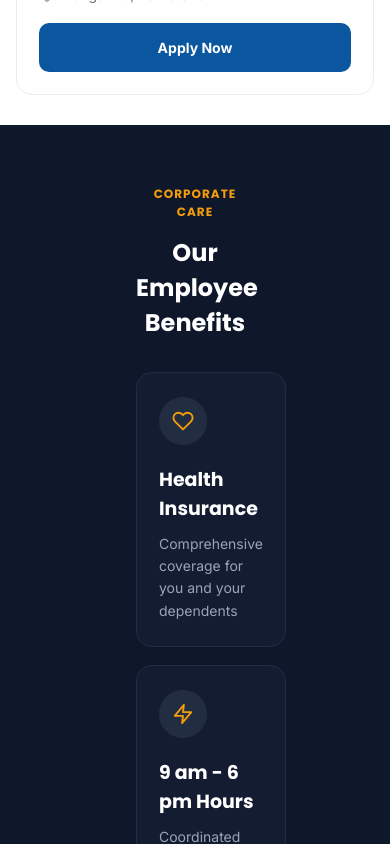
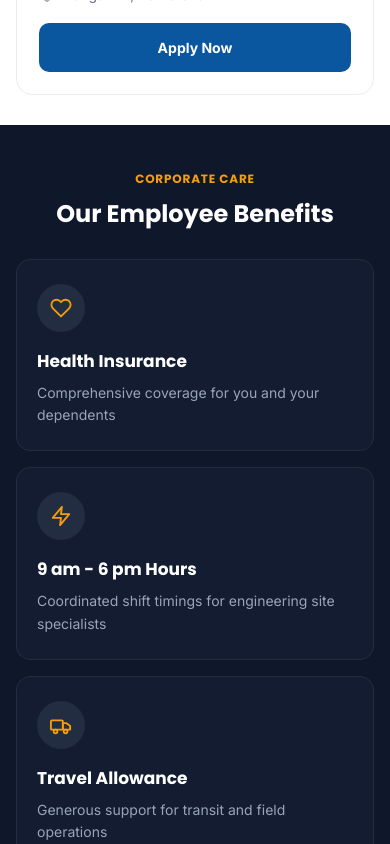
Before and after one commit to Divyanimankar/Raj-elevator, a React (Vite) app: page /career in a window 390 px wide. Shown: the part 2340-3184 px from the top of the page. Built offline with nearby package versions, Linux system fonts and the light colour scheme.

Commit message:
Fix Contact Us

```diff
--- a/src/pages/Career.css
+++ b/src/pages/Career.css
@@ -1,19 +1,15 @@
-@import url('https://fonts.googleapis.com/css2?family=Poppins:ital,wght@0,100;0,200;0,300;0,400;0,500;0,600;0,700;0,800;0,900;1,100;1,200;1,300;1,400;1,500;1,600;1,700;1,800;1,900&display=swap');
+@import url("https://fonts.googleapis.com/css2?family=Poppins:ital,wght@0,100;0,200;0,300;0,400;0,500;0,600;0,700;0,800;0,900;1,100;1,200;1,300;1,400;1,500;1,600;1,700;1,800;1,900&display=swap");
 
-@import url('https://fonts.googleapis.com/css2?family=Inter:ital,opsz,wght@0,14..32,100..900;1,14..32,100..900&family=Poppins:ital,wght@0,100;0,200;0,300;0,400;0,500;0,600;0,700;0,800;0,900;1,100;1,200;1,300;1,400;1,500;1,600;1,700;1,800;1,900&display=swap');
-
+@import url("https://fonts.googleapis.com/css2?family=Inter:ital,opsz,wght@0,14..32,100..900;1,14..32,100..900&family=Poppins:ital,wght@0,100;0,200;0,300;0,400;0,500;0,600;0,700;0,800;0,900;1,100;1,200;1,300;1,400;1,500;1,600;1,700;1,800;1,900&display=swap");
 
 /* font-family: "Poppins", sans-serif; */
- /* font-family: "Inter", sans-serif; */
+/* font-family: "Inter", sans-serif; */
 
-
- html {
+html {
   scroll-behavior: smooth;
 }
 
-
 /* -------------------------------------------------------- First Section ---------------------------- */
-
 
 /* -------------------------------------------------------- Second Section ---------------------------- */
 .careerWhySection {
@@ -25,7 +21,7 @@
   font-size: 36px;
   font-family: "Poppins", sans-serif;
   font-weight: 700;
-  color: #1E293B;
+  color: #1e293b;
   text-align: center;
   margin-bottom: 48px;
 }
@@ -74,7 +70,7 @@
   font-size: 18px;
   font-weight: 700;
   font-family: "Poppins", sans-serif;
-  color: #1E293B;
+  color: #1e293b;
   margin-bottom: 12px;
 }
 
@@ -82,30 +78,25 @@
   font-size: 14px;
   font-family: "Inter", sans-serif;
   line-height: 1.6;
-  color: #64748B;
+  color: #64748b;
 }
-
 
 /* =========================
    TABLET
 ========================= */
 
 @media (max-width: 992px) {
-
   .careerWhyGrid {
     grid-template-columns: repeat(2, 1fr);
     gap: 20px;
   }
-
 }
-
 
 /* =========================
    MOBILE
 ========================= */
 
 @media (max-width: 560px) {
-
   .careerWhySection {
     padding: 0 16px;
   }
@@ -141,9 +132,7 @@
   .careerWhyCardText {
     font-size: 14px;
   }
-
 }
-
 
 /* --------------------------------------------- third Section ------------------------------------------- */
 .careerCareersSection {
@@ -155,7 +144,7 @@
   font-size: 38px;
   font-family: "Poppins", sans-serif;
   font-weight: 700;
-  color: #1E293B;
+  color: #1e293b;
   text-align: center;
   margin-bottom: 48px;
 }
@@ -196,7 +185,7 @@
 }
 
 .careerJobCardBadge {
-  background-color: #FFF8E7;
+  background-color: #fff8e7;
   color: #f39d0a;
   font-size: 11px;
   font-family: "Inter", sans-serif;
@@ -210,7 +199,7 @@
   font-size: 13px;
   font-family: "Inter", sans-serif;
   font-weight: 500;
-  color: #6B7280;
+  color: #6b7280;
 }
 
 .careerJobCardTitle {
@@ -227,7 +216,7 @@
   gap: 8px;
   font-family: "Inter", sans-serif;
   font-size: 13px;
-  color: #6B7280;
+  color: #6b7280;
 }
 
 .careerJobCardLocation svg {
@@ -235,14 +224,14 @@
   height: 16px;
   min-width: 16px;
   fill: none;
-  stroke: #9CA3AF;
+  stroke: #9ca3af;
   stroke-width: 2;
   stroke-linecap: round;
   stroke-linejoin: round;
 }
 
 .careerJobCardButton {
-  background-color: #0B579F;
+  background-color: #0b579f;
   color: #ffffff;
   border: none;
   padding: 16px 30px;
@@ -259,13 +248,11 @@
   background-color: #142e70;
 }
 
-
 /* =========================
    TABLET
 ========================= */
 
 @media (max-width: 768px) {
-
   .careerCareersSection {
     width: 100%;
   }
@@ -277,16 +264,13 @@
   .careerJobCardTitle {
     font-size: 21px;
   }
-
 }
-
 
 /* =========================
    MOBILE
 ========================= */
 
 @media (max-width: 560px) {
-
   .careerCareersSection {
     padding: 0 16px;
   }
@@ -329,16 +313,13 @@
     width: 100%;
     text-align: center;
   }
-
 }
-
 
 /* =========================
    SMALL MOBILE
 ========================= */
 
 @media (max-width: 360px) {
-
   .careerCareersSection {
     padding: 0 12px;
   }
@@ -363,58 +344,65 @@
   .careerJobCardTitle {
     font-size: 18px;
   }
-
 }
 
-
 /* --------------------------------------------------- Fourth Section--------------------------------------- */
-
 .careerBenefitsSection {
-  /* max-width: 1280px;
-  margin: 0 auto; */
-  background-color: #0F172A;
+  width: 100%;
+  background-color: #0f172a;
+  box-sizing: border-box;
 }
 
 .careerBenefitsSectionNew {
-  margin: 0 120px;
-  padding-top: 60px;
-  padding-bottom: 60px;
+  width: 100%;
+  max-width: 1400px;
+  margin: 0 auto;
+  padding: 60px 120px;
+  box-sizing: border-box;
 }
 
+/* Eyebrow */
 .careerBenefitsSectionEyebrow {
-   /* max-width: 1280px;
-  margin: 0 auto; */
   text-align: center;
   font-family: "Poppins", sans-serif;
   font-size: 14px;
   font-weight: 700;
   letter-spacing: 1px;
-  color: #F59E0B;
+  color: #f59e0b;
   text-transform: uppercase;
-  margin-bottom: 14px;
+  margin: 0 0 14px;
 }
 
+/* Title */
 .careerBenefitsSectionTitle {
   text-align: center;
   font-family: "Poppins", sans-serif;
   font-size: 36px;
   font-weight: 700;
+  line-height: 1.3;
   color: #ffffff;
-  margin-bottom: 48px;
+  margin: 0 0 48px;
 }
 
+/* Grid */
 .careerBenefitsGrid {
+  width: 100%;
   display: grid;
-  grid-template-columns: repeat(3, 1fr);
+  grid-template-columns: repeat(3, minmax(0, 1fr));
   gap: 24px;
 }
 
+/* Card */
 .careerBenefitCard {
+  min-width: 0;
   background-color: #131c30;
   border: 1px solid #232d42;
   border-radius: 16px;
   padding: 30px 28px;
-  transition: transform 0.3s ease, border-color 0.3s ease,
+  box-sizing: border-box;
+  transition:
+    transform 0.3s ease,
+    border-color 0.3s ease,
     box-shadow 0.3s ease;
 }
 
@@ -424,84 +412,136 @@
   box-shadow: 0 12px 30px rgba(0, 0, 0, 0.2);
 }
 
+/* Icon */
 .careerBenefitCardIcon {
   width: 56px;
   height: 56px;
   border-radius: 50%;
   background-color: #232d42;
+
   display: flex;
   align-items: center;
   justify-content: center;
+
   margin-bottom: 26px;
+  flex-shrink: 0;
 }
 
 .careerBenefitCardIcon svg {
   width: 24px;
   height: 24px;
   fill: none;
-  stroke: #F59E0B;
+  stroke: #f59e0b;
   stroke-width: 2;
   stroke-linecap: round;
   stroke-linejoin: round;
 }
 
+/* Card Title */
 .careerBenefitCardTitle {
   font-family: "Poppins", sans-serif;
   font-size: 16px;
   font-weight: 700;
+  line-height: 1.4;
   color: #ffffff;
-  margin-bottom: 10px;
+  margin: 0 0 10px;
 }
 
+/* Card Text */
 .careerBenefitCardText {
-   font-family: "Inter", sans-serif;
+  font-family: "Inter", sans-serif;
   font-size: 13px;
   line-height: 1.6;
   color: #9aa4b8;
+  margin: 0;
 }
 
-/* Tablet */
+/* ========================================
+   LARGE TABLET / LAPTOP
+======================================== */
+
+@media (max-width: 1200px) {
+  .careerBenefitsSectionNew {
+    padding: 55px 60px;
+  }
+
+  .careerBenefitsGrid {
+    gap: 20px;
+  }
+
+  .careerBenefitCard {
+    padding: 28px 24px;
+  }
+}
+
+/* ========================================
+   TABLET
+======================================== */
+
 @media (max-width: 900px) {
-  .careerBenefitsGrid {
-    grid-template-columns: 1fr 1fr;
-    gap: 20px;
+  .careerBenefitsSectionNew {
+    padding: 50px 32px;
   }
 
   .careerBenefitsSectionTitle {
     font-size: 30px;
+    margin-bottom: 38px;
+  }
+
+  .careerBenefitsGrid {
+    grid-template-columns: repeat(2, minmax(0, 1fr));
+    gap: 20px;
+  }
+
+  .careerBenefitCard {
+    padding: 26px 22px;
   }
 }
 
-/* Mobile */
-@media (max-width: 560px) {
+/* ========================================
+   MOBILE
+======================================== */
+
+@media (max-width: 600px) {
   .careerBenefitsSection {
     width: 100%;
-    padding: 0 16px;
+  }
+
+  .careerBenefitsSectionNew {
+    width: 100%;
+    margin: 0;
+    padding: 45px 16px;
     box-sizing: border-box;
   }
 
   .careerBenefitsSectionEyebrow {
     font-size: 12px;
+    letter-spacing: 0.8px;
+    margin-bottom: 10px;
   }
 
   .careerBenefitsSectionTitle {
     font-size: 24px;
-    margin-bottom: 32px;
+    line-height: 1.3;
+    margin-bottom: 30px;
   }
 
   .careerBenefitsGrid {
+    width: 100%;
     grid-template-columns: 1fr;
-    gap: 18px;
+    gap: 16px;
   }
 
   .careerBenefitCard {
-    padding: 24px 22px;
+    width: 100%;
+    padding: 24px 20px;
+    border-radius: 14px;
   }
 
   .careerBenefitCardIcon {
     width: 48px;
     height: 48px;
-    margin-bottom: 20px;
+    margin-bottom: 18px;
   }
 
   .careerBenefitCardIcon svg {
@@ -510,36 +550,57 @@
   }
 
   .careerBenefitCardTitle {
-    font-size: 19px;
+    font-size: 17px;
+    margin-bottom: 8px;
   }
 
   .careerBenefitCardText {
     font-size: 14px;
+    line-height: 1.6;
   }
 }
 
-/* Small Mobile */
+/* ========================================
+   SMALL MOBILE
+======================================== */
+
 @media (max-width: 360px) {
-  .careerBenefitsSection {
-    padding: 0 12px;
+  .careerBenefitsSectionNew {
+    padding: 40px 12px;
+  }
+
+  .careerBenefitsSectionTitle {
+    font-size: 22px;
+    margin-bottom: 26px;
+  }
+
+  .careerBenefitsGrid {
+    gap: 14px;
   }
 
   .careerBenefitCard {
     padding: 20px 18px;
   }
 
-  .careerBenefitsSectionTitle {
-    font-size: 22px;
+  .careerBenefitCardIcon {
+    width: 44px;
+    height: 44px;
+    margin-bottom: 16px;
+  }
+
+  .careerBenefitCardIcon svg {
+    width: 20px;
+    height: 20px;
   }
 
   .careerBenefitCardTitle {
-    font-size: 18px;
+    font-size: 16px;
+  }
+
+  .careerBenefitCardText {
+    font-size: 13px;
   }
 }
-
-
-
-
 
 /* -------------------------------------------Fifth Section --------------------------------------------- */
 
@@ -554,7 +615,7 @@
   font-family: "Poppins", sans-serif;
   font-weight: 800;
   /* letter-spacing: 1px; */
-  color: #0B4EA2;
+  color: #0b4ea2;
   text-transform: uppercase;
   margin-bottom: 12px;
 }
@@ -564,7 +625,7 @@
   font-family: "Poppins", sans-serif;
   font-size: 36px;
   font-weight: 700;
-  color: #1E293B;
+  color: #1e293b;
   margin-bottom: 44px;
 }
 
@@ -589,7 +650,7 @@
   display: block;
   font-size: 14px;
   font-weight: 600;
-  color: #1E293B;
+  color: #1e293b;
   font-family: "Inter", sans-serif;
   margin-bottom: 10px;
 }
@@ -639,7 +700,6 @@
   margin-bottom: 26px;
 }
 
-
 /* =========================
    UPLOAD BOX
 ========================= */
@@ -658,14 +718,14 @@
 
 .careerUploadBox:hover,
 .careerUploadBox.dragover {
-  border-color: #0B4EA2;
+  border-color: #0b4ea2;
   background-color: #eef4ff;
 }
 
 .careerUploadBox svg {
   width: 28px;
   height: 28px;
-  stroke: #0B4EA2;
+  stroke: #0b4ea2;
   fill: none;
   stroke-width: 2.5;
   stroke-linecap: round;
@@ -677,14 +737,14 @@
   font-size: 14px;
   font-family: "Poppins", sans-serif;
   font-weight: 700;
-  color: #0B4EA2;
+  color: #0b4ea2;
   margin-bottom: 8px;
 }
 
 .careerUploadBoxHint {
   font-size: 12px;
   font-family: "Inter", sans-serif;
-  color: #64748B;
+  color: #64748b;
 }
 
 .careerUploadBoxFilename {
@@ -695,15 +755,14 @@
   word-break: break-word;
 }
 
-
 /* =========================
    SUBMIT BUTTON
 ========================= */
 
 .careerSubmitButton {
   width: 100%;
-  background-color: #F59E0B;
-  color: #1E293B;
+  background-color: #f59e0b;
+  color: #1e293b;
   border: none;
   padding: 18px;
   border-radius: 10px;
@@ -718,13 +777,11 @@
   background-color: #e0951a;
 }
 
-
 /* =========================
    TABLET
 ========================= */
 
 @media (max-width: 768px) {
-
   .careerApplyCard {
     padding: 32px;
   }
@@ -732,16 +789,13 @@
   .careerApplySectionTitle {
     font-size: 30px;
   }
-
 }
-
 
 /* =========================
    MOBILE
 ========================= */
 
 @media (max-width: 560px) {
-
   .careerApplySection {
     width: 100%;
     padding: 0 16px;
@@ -789,16 +843,13 @@
     padding: 16px;
     font-size: 16px;
   }
-
 }
-
 
 /* =========================
    SMALL MOBILE
 ========================= */
 
 @media (max-width: 360px) {
-
   .careerApplySection {
     padding: 0 12px;
   }
@@ -817,5 +868,4 @@
     font-size: 14px;
     padding: 13px 14px;
   }
-
 }
```
